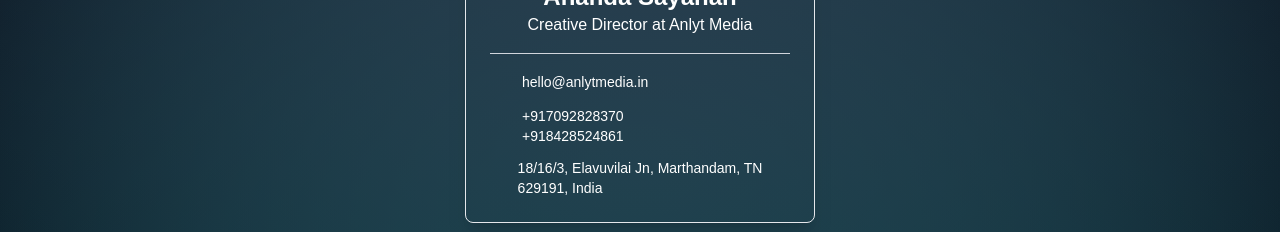
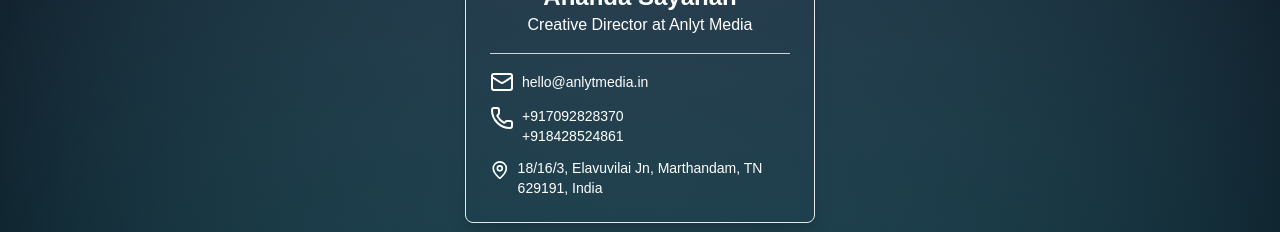
Before and after one commit to hari-hk/anlytmedia, a Next.js app: page /card in a window 1280 px wide. Shown: the part 237-469 px from the top of the page. Built offline with nearby package versions, Linux system fonts and the light colour scheme.

Commit message:
fix: update  icon color

```diff
--- a/src/views/BusinessCard/BusinessCard.tsx
+++ b/src/views/BusinessCard/BusinessCard.tsx
@@ -195,7 +195,7 @@
               >
                 {email && (
                   <li className='flex items-center gap-2'>
-                    <Mail color={textColor} />
+                    <Mail className={textColor} />
                     <a
                       className='flex items-center gap-2'
                       href={`mailto:${email}`}
@@ -207,7 +207,7 @@
                 {phones &&
                   phones.filter((phone) => phone.trim()).length > 0 && (
                     <li className='flex items-start justify-start gap-2'>
-                      <Phone color={textColor} />
+                      <Phone className={textColor} />
                       <ul className='list-none'>
                         {phones.map((phone, index) => (
                           <li key={index}>
@@ -219,7 +219,7 @@
                   )}
                 {address && (
                   <li className='flex items-start justify-start gap-2'>
-                    <MapPin color={textColor} />
+                    <MapPin className={textColor} />
                     {!address_link && (
                       <span className='text-start'>{address}</span>
                     )}
```
